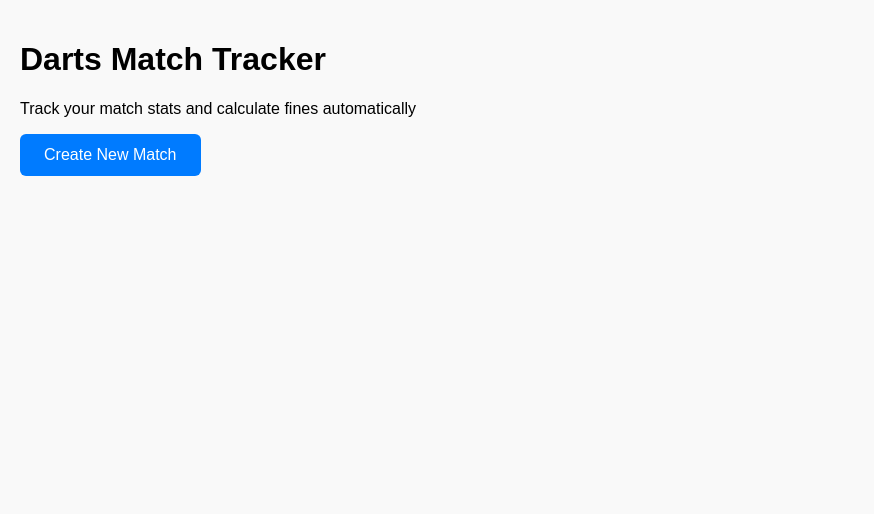
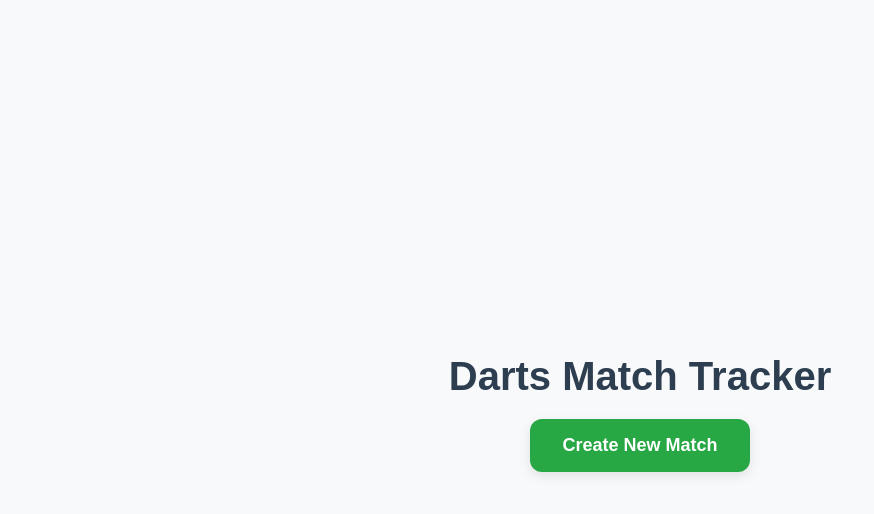
Before and after one commit to ComplexSolitude/DartGS, a React (Vite) app: page / in a window 1280 px wide. Shown: the top 514 px of the page, without its empty margins (0-874 px from the left). Built offline with nearby package versions, Linux system fonts and the light colour scheme; no server answers.

Commit message:
Update Dashboard.jsx

```diff
--- a/Dashboard.jsx
+++ b/Dashboard.jsx
@@ -38,24 +38,59 @@ export default function Dashboard() {
   };
 
   return (
-    <div style={{ padding: 20 }}>
-      <h1>Darts Match Tracker</h1>
-      <p>Track your match stats and calculate fines automatically</p>
+    <div style={{
+      minHeight: '100vh',
+      display: 'flex',
+      flexDirection: 'column',
+      alignItems: 'center',
+      justifyContent: 'center',
+      padding: '20px',
+      backgroundColor: '#f8f9fa'
+    }}>
+      <div style={{
+        textAlign: 'center',
+        marginBottom: '40px'
+      }}>
+        <h1 style={{
+          fontSize: '2.5rem',
+          marginBottom: '20px',
+          color: '#2c3e50',
+          fontWeight: 'bold'
+        }}>
+          Darts Match Tracker
+        </h1>
+
         <button
           onClick={handleCreateMatch}
           disabled={loading}
           style={{
-          padding: '12px 24px',
-          fontSize: '16px',
-          backgroundColor: loading ? '#ccc' : '#007bff',
+            padding: '16px 32px',
+            fontSize: '18px',
+            backgroundColor: loading ? '#ccc' : '#28a745',
             color: 'white',
             border: 'none',
-          borderRadius: '6px',
-          cursor: loading ? 'not-allowed' : 'pointer'
+            borderRadius: '12px',
+            cursor: loading ? 'not-allowed' : 'pointer',
+            boxShadow: '0 4px 12px rgba(0,0,0,0.1)',
+            transition: 'all 0.3s ease',
+            fontWeight: 'bold'
+          }}
+          onMouseOver={(e) => {
+            if (!loading) {
+              e.target.style.backgroundColor = '#218838';
+              e.target.style.transform = 'translateY(-2px)';
+            }
+          }}
+          onMouseOut={(e) => {
+            if (!loading) {
+              e.target.style.backgroundColor = '#28a745';
+              e.target.style.transform = 'translateY(0)';
+            }
           }}
         >
           {loading ? 'Creating Match...' : 'Create New Match'}
         </button>
       </div>
+    </div>
   );
 }
```
Lines whose indentation alone changed are shown as unchanged.
